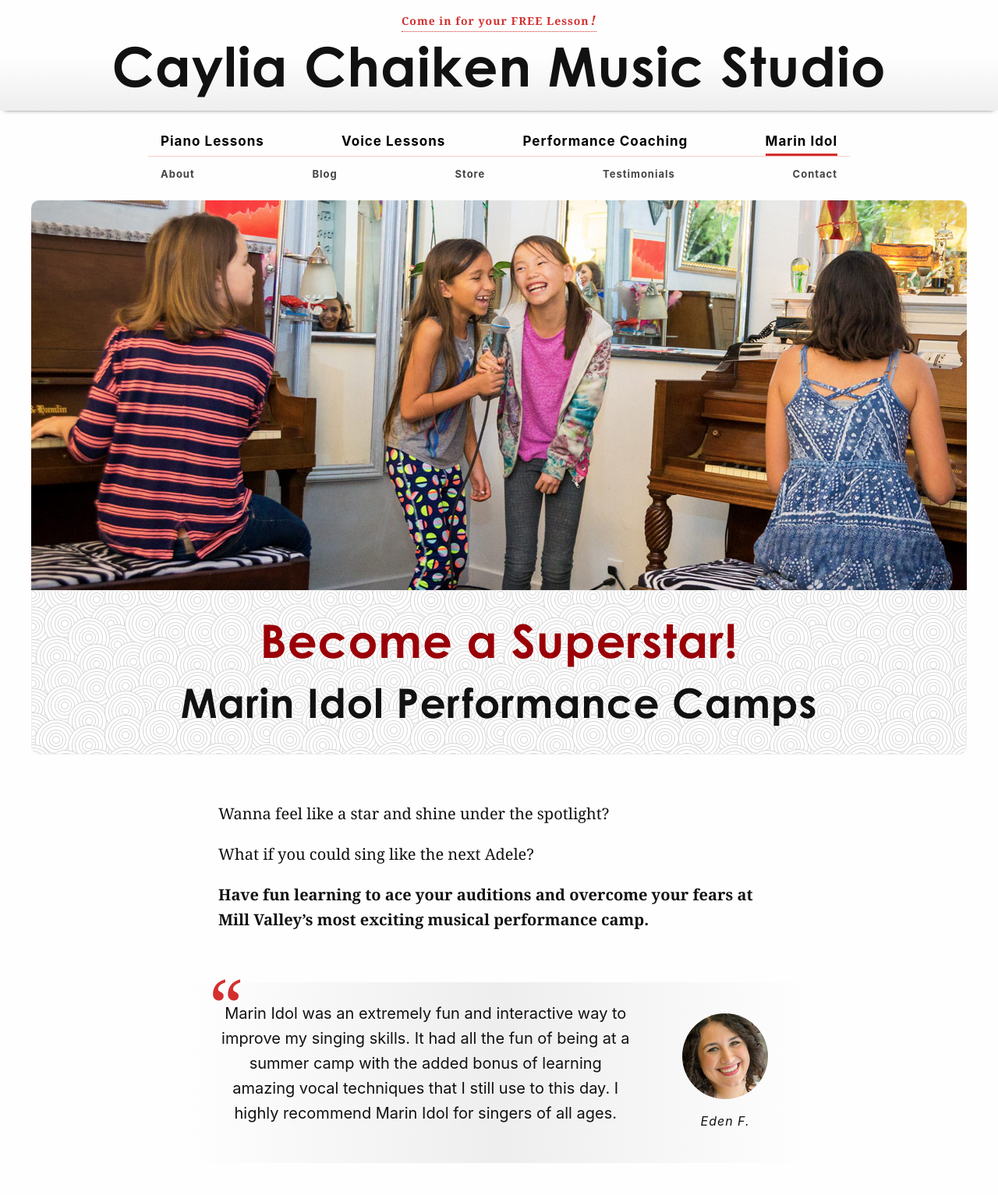
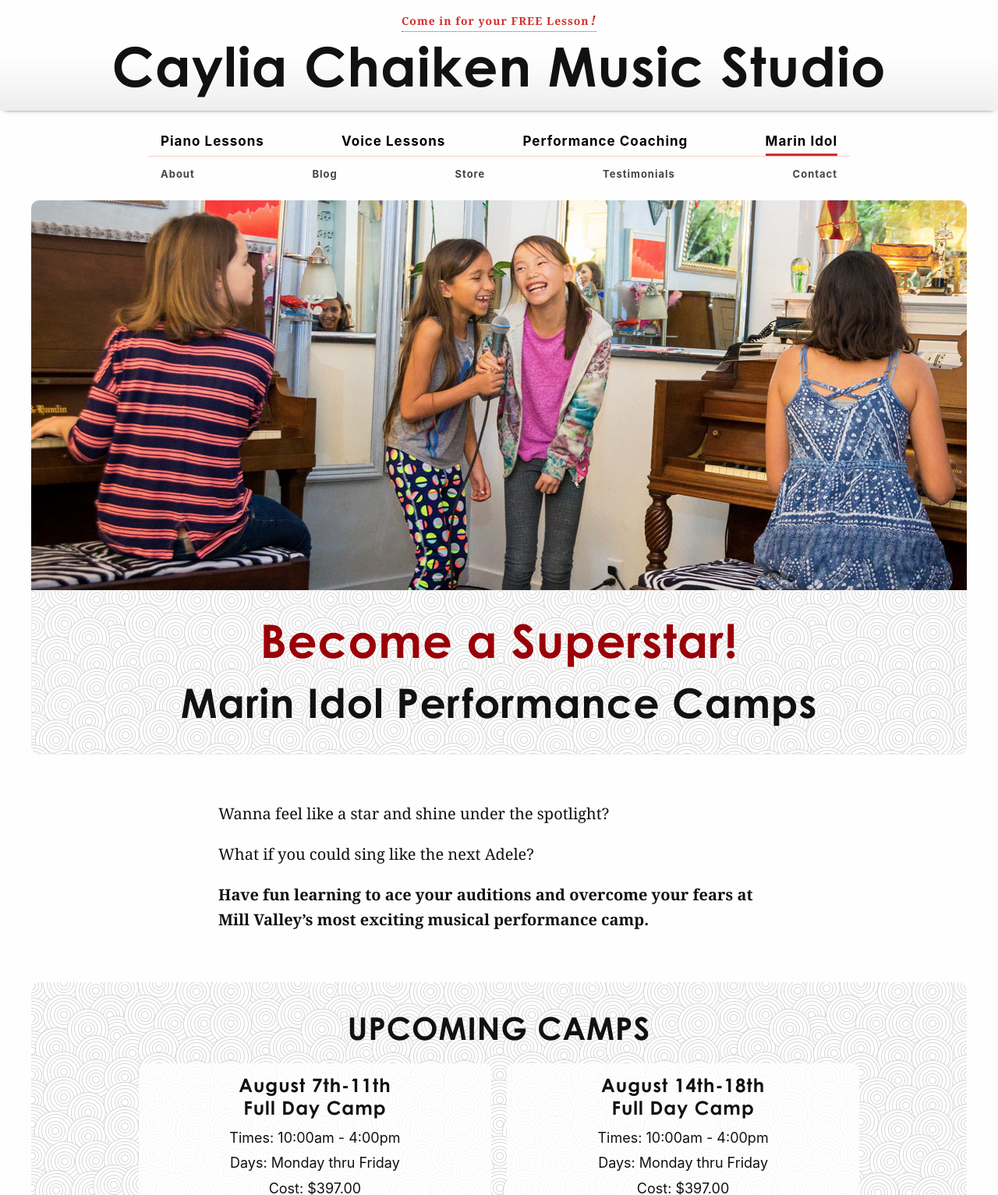
Before and after one commit to cchaiken/ccms, a Jekyll site: the page built from marin-idol-performance-camps.md, in a window 1280 px wide. Shown: the top 1533 px of the page at 78% size. Built offline with Jekyll 4.4.1, drawn with Linux system fonts in a browser that asks for light colours; some web fonts are replaced; some of the changed text lies outside the part shown; grey boxes are pictures that could not be loaded.

Commit message:
style marin idol registration

```diff
--- /dev/null
+++ b/_includes/idol-camps.html
@@ -0,0 +1,15 @@
+{% if page.camps %}
+{% assign camp-quantity = page.camps | size %}
+<section class="upcoming-camps pattern">
+    <h2>Upcoming {% if camp-quantity > 1 %}Camps{% else %}Camp{% endif %}</h2>
+    {% for camp in page.camps %}
+    <div class="camp-register">
+    <h3> {{ camp.date }} <span>{{ camp.description }}</span> </h3>
+    <p>Times: <span>{{ camp.times }}</span></p>
+    <p>Days: <span>{{ camp.days }}</span></p>
+    <p>Cost: <span>{{ camp.cost }}</span></p>
+    <p>{{ camp.eventbrite }}</p>
+    </div>
+    {% endfor %}
+</section>
+{% endif %}
--- a/_sass/structure/_sections.scss
+++ b/_sass/structure/_sections.scss
@@ -248,17 +248,45 @@ section {
   }
 }
 
-.eventbrite {
-  margin-top: 1em;
-  max-width: 730px;
-  padding: 0 1em;
+.upcoming-camps {
+  margin: 4em auto;
+  max-width: 1200px;
+  padding: 1.2em 1em 2em;
+  text-align: center;
 
-  iframe {
-    height: 330px;
+  @media (min-width: 1201px) { border-radius: 10px; }
 
-    @media (min-width: 512px) {
-      height: 306px;
+  h2 {
+    font-size: 250%;
+    margin: .5em auto 0;
+    text-transform: uppercase;
+  }
+  h3 {
+    margin: 0 0 .2em;
+    span { display: block; }
+  }
+  p {
+    font-family: $font-body-secondary;
+    font-size: 18px; font-size: 1.125rem;
+    line-height: 1.2;
+    margin-top: .6em;
+
+    span {
+      white-space: nowrap;
     }
+
+    &:last-child {
+      margin-top: 1em;
+    }
+  }
+  .camp-register {
+    background-color: white;
+    background-color: rgba(255, 255, 255, 0.8);
+    border-radius: 10px;
+    display: inline-block;
+    margin: 1em .5em;
+    padding: 1em .5em;
+    width: auto;
   }
 }
 
--- a/marin-idol-performance-camps.md
+++ b/marin-idol-performance-camps.md
@@ -9,6 +9,19 @@ intro:
   main: Become a Superstar!
   sub: Marin Idol Performance Camps
 newsletter: true
+camps:
+- date: August 7th-11th
+  description: Full Day Camp
+  times: 10:00am - 4:00pm
+  days: Monday thru Friday
+  cost: $397.00
+  eventbrite: <a href="https://www.eventbrite.com/e/marin-idol-summer-performance-camp-tickets-36262747855?ref=ebtnebregn" target="_blank"><img src="https://www.eventbrite.com/custombutton?eid=36262747855" alt="Eventbrite - Marin Idol Summer Performance Camp" /></a>
+- date: August 14th-18th
+  description: Full Day Camp
+  times: 10:00am - 4:00pm
+  days: Monday thru Friday
+  cost: $397.00
+  eventbrite: <a href="https://www.eventbrite.com/e/marin-idol-summer-performance-camp-tickets-36262875236?ref=ebtnebregn" target="_blank"><img src="https://www.eventbrite.com/custombutton?eid=36262875236" alt="Eventbrite - Marin Idol Summer Performance Camp" /></a>
 testimonials:
 - name: Eden F.
   avatar-image: "/uploads/avatar-eden-f.jpg"
@@ -33,6 +46,8 @@ Wanna feel like a star and shine under the spotlight?
 What if you could sing like the next Adele?
 
 **Have fun learning to ace your auditions and overcome your fears at Mill Valley’s most exciting musical performance camp.**
+
+{% include idol-camps.html %}
 
 {% assign testimonial = page.testimonials[0] %}
 {% include testimonial-card.html testimonial=testimonial %}
```
Also changed, not shown: other parts of marin-idol-performance-camps.md (+0 -16 lines).
